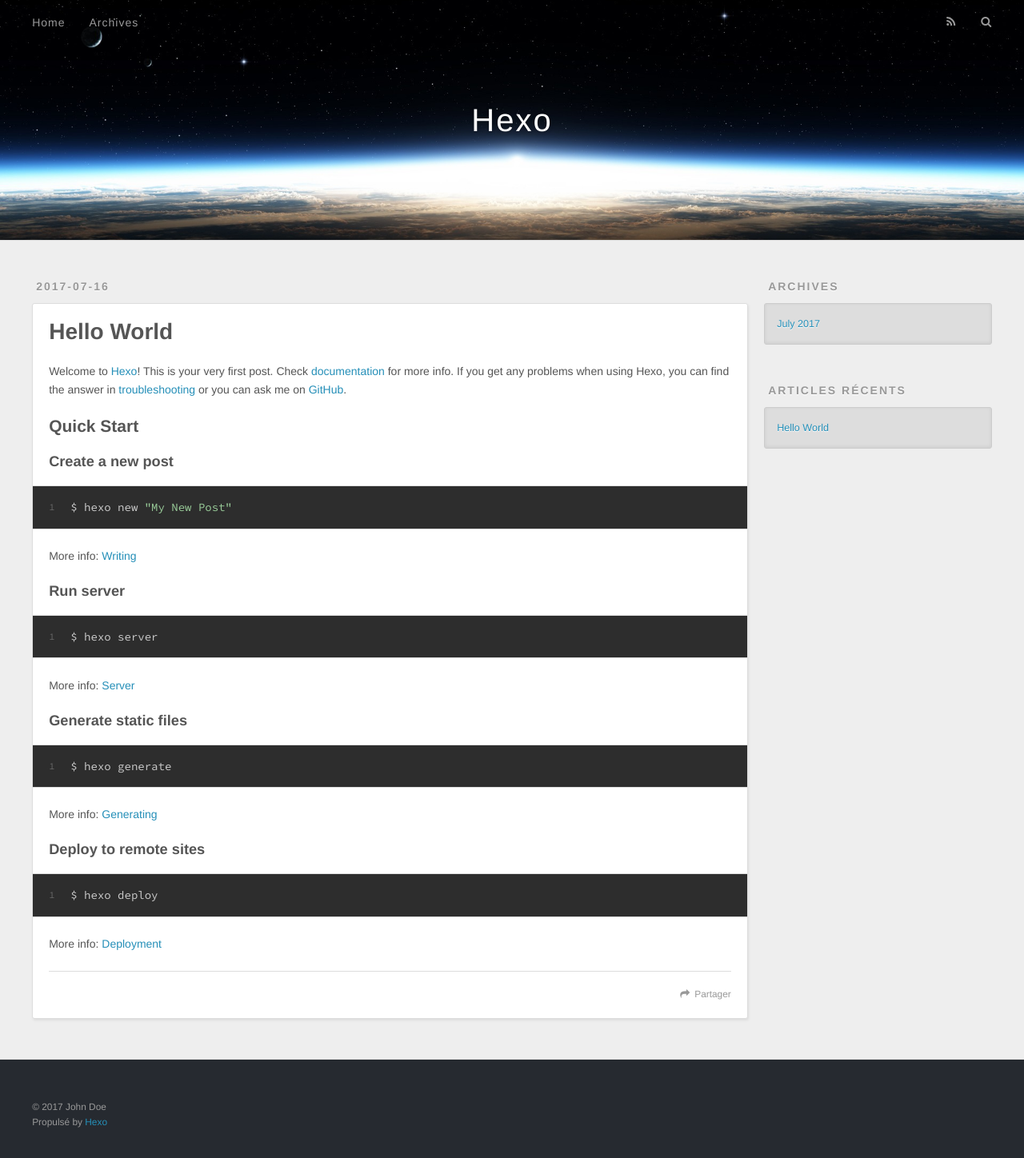
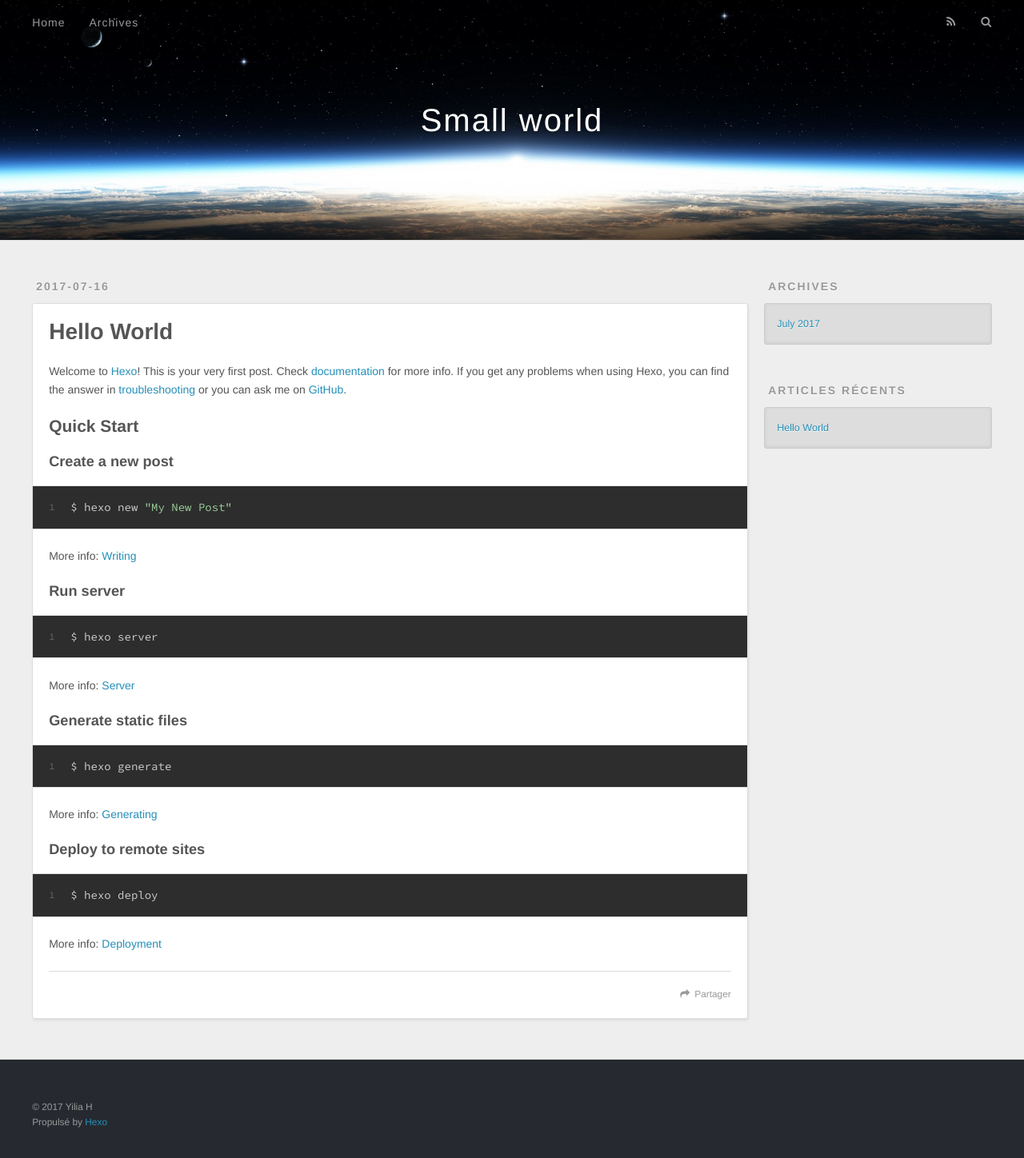
Before and after one commit to yihong0411/yihong0411.github.io, a plain HTML site: page index.html in a window 1280 px wide. Shown: the whole page at 80% size. Drawn offline with nearby package versions, Linux system fonts and the light colour scheme.

Commit message:
Site updated: 2017-07-16 23:45:02

```diff
--- a/index.html
+++ b/index.html
@@ -3,16 +3,16 @@
 <head>
   <meta charset="utf-8">
 
-  <title>Hexo</title>
+  <title>Small world</title>
   <meta name="viewport" content="width=device-width, initial-scale=1, maximum-scale=1">
   <meta property="og:type" content="website">
-<meta property="og:title" content="Hexo">
+<meta property="og:title" content="Small world">
 <meta property="og:url" content="http://yoursite.com/index.html">
-<meta property="og:site_name" content="Hexo">
+<meta property="og:site_name" content="Small world">
 <meta name="twitter:card" content="summary">
-<meta name="twitter:title" content="Hexo">
+<meta name="twitter:title" content="Small world">
 
-    <link rel="alternate" href="/atom.xml" title="Hexo" type="application/atom+xml">
+    <link rel="alternate" href="/atom.xml" title="Small world" type="application/atom+xml">
 
 
     <link rel="icon" href="/favicon.png">
@@ -33,7 +33,7 @@
   <div id="header-outer" class="outer">
     <div id="header-title" class="inner">
       <h1 id="logo-wrap">
-        <a href="/" id="logo">Hexo</a>
+        <a href="/" id="logo">Small world</a>
       </h1>
 
     </div>
@@ -96,7 +96,7 @@
 
     </div>
     <footer class="article-footer">
-      <a data-url="http://yoursite.com/2017/07/16/hello-world/" data-id="cj56vs6mn0000p7tizmijj4x4" class="article-share-link">Partager</a>
+      <a data-url="http://yoursite.com/2017/07/16/hello-world/" data-id="cj56w6wbj0000r2ti39dmrl6y" class="article-share-link">Partager</a>
 
 
     </footer>
@@ -151,7 +151,7 @@
 
   <div class="outer">
     <div id="footer-info" class="inner">
-      &copy; 2017 John Doe<br>
+      &copy; 2017 Yilia H<br>
       Propulsé by <a href="http://hexo.io/" target="_blank">Hexo</a>
     </div>
   </div>
```
Also changed, not shown: 2017/07/16/hello-world/index.html (+6 -6 lines), archives/2017/07/index.html (+7 -7 lines), archives/2017/index.html (+7 -7 lines), archives/index.html (+7 -7 lines).
